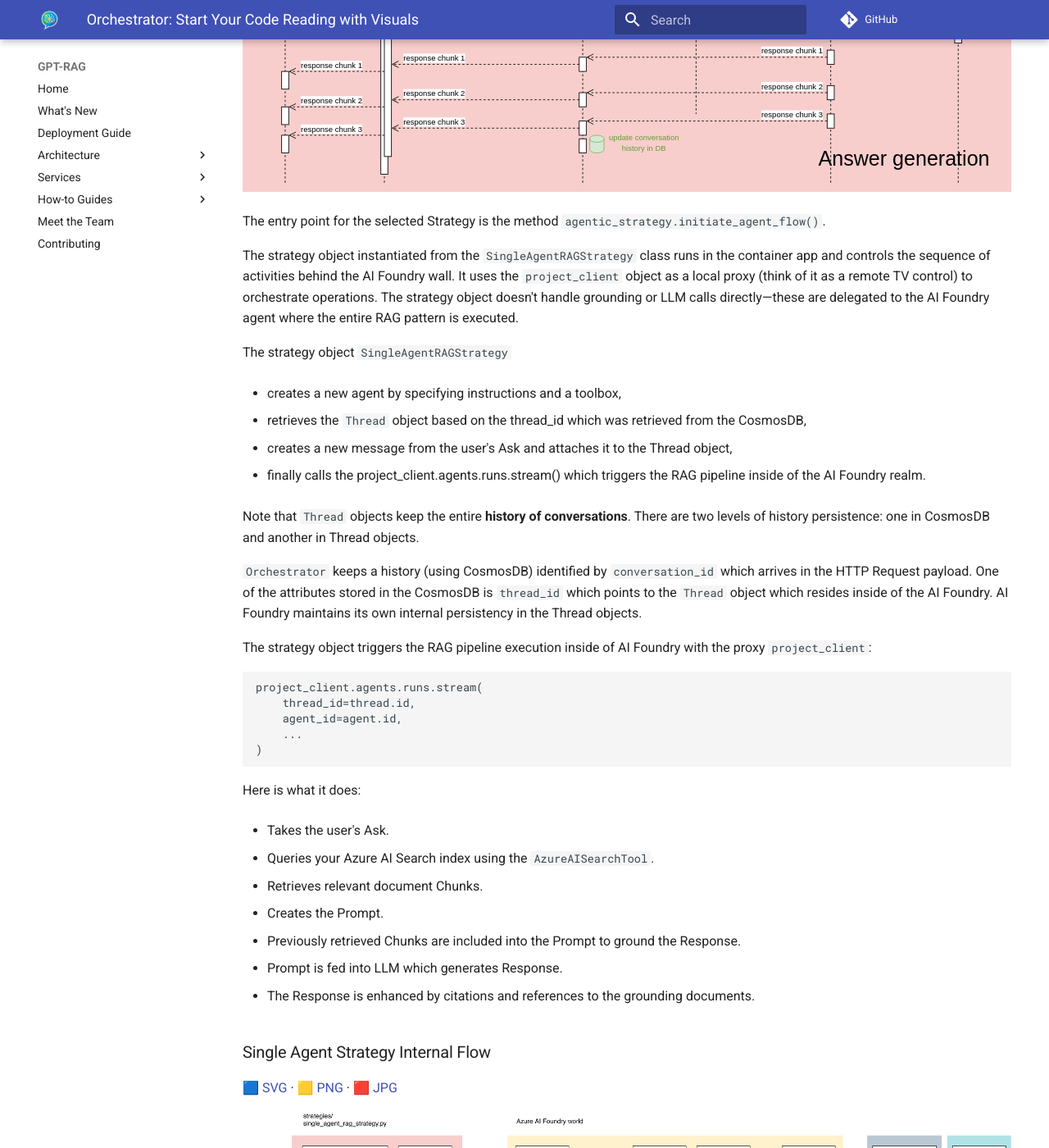
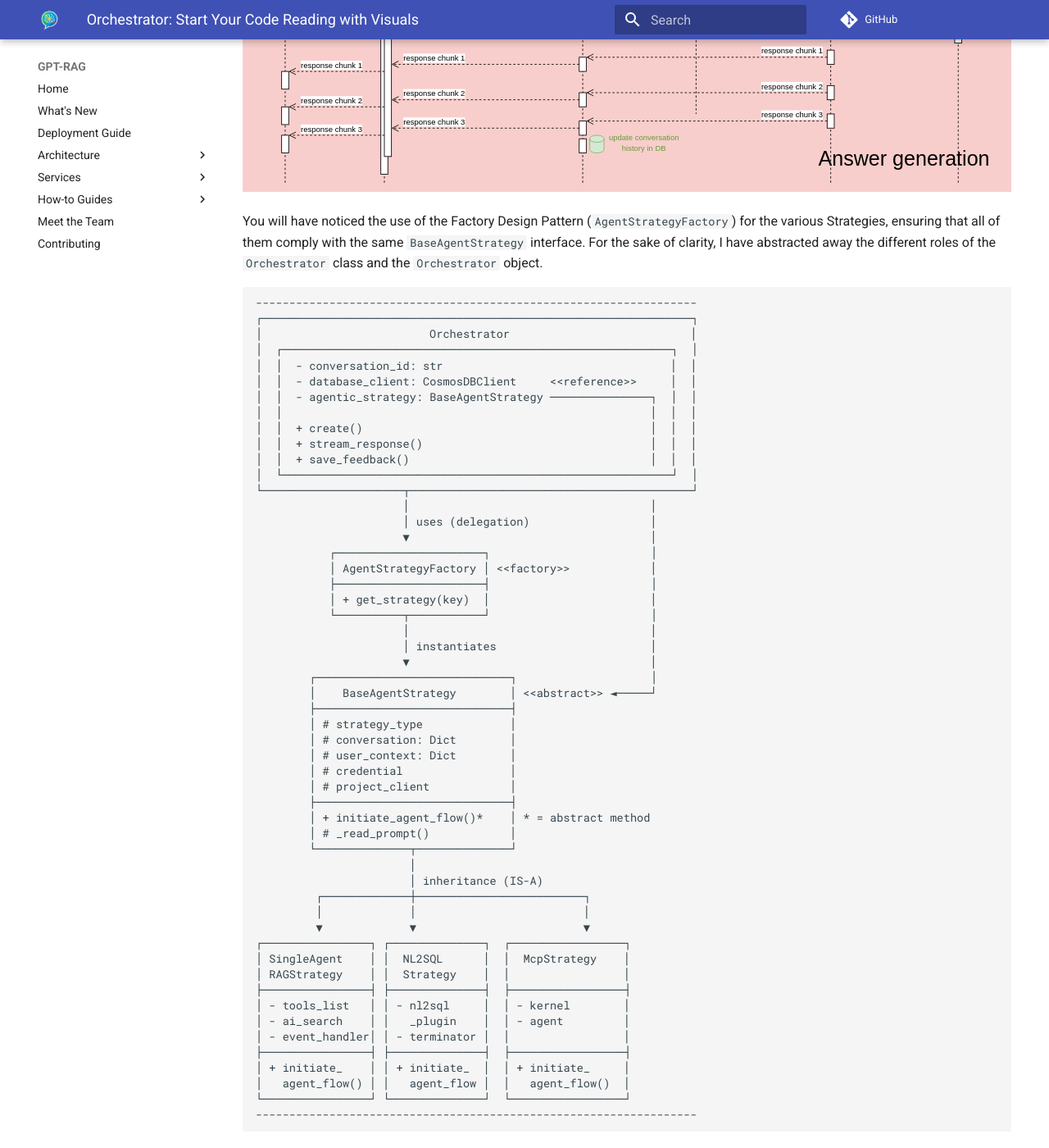
Before and after one commit to Azure/GPT-RAG, an MkDocs documentation site: the page built from docs/orchestrator-visual-guide.md, in a window 1280 px wide and 1400 px high, scrolled down 1891 px. Shown: the whole window at 82% size. Built offline with MkDocs 1.6.1 and Material for MkDocs 9.7.7, drawn with Linux system fonts in a browser that asks for light colours; comment, search, counter and statistics services are not loaded.

Commit message:
Factory Design Pattern diagram added.

````diff
--- a/docs/orchestrator-visual-guide.md
+++ b/docs/orchestrator-visual-guide.md
@@ -55,6 +55,64 @@
 [🟥 JPG](./media/orchestrator_strategy/orchestrator-strategy.jpg)
 
 ![Orchestrator Strategy Setup and Streaming](./media/orchestrator_strategy/orchestrator-strategy.drawio.svg)
+
+You will have noticed the use of the Factory Design Pattern (`AgentStrategyFactory`) for the various Strategies, ensuring that all of them comply with the same `BaseAgentStrategy` interface.
+For the sake of clarity, I have abstracted away the different roles of the `Orchestrator` class and the `Orchestrator` object.
+```
+------------------------------------------------------------------
+┌────────────────────────────────────────────────────────────────┐
+│                         Orchestrator                           │
+│  ┌──────────────────────────────────────────────────────────┐  │
+│  │  - conversation_id: str                                  │  │
+│  │  - database_client: CosmosDBClient     <<reference>>     │  │
+│  │  - agentic_strategy: BaseAgentStrategy ───────────────┐  │  │
+│  │                                                       │  │  │
+│  │  + create()                                           │  │  │
+│  │  + stream_response()                                  │  │  │
+│  │  + save_feedback()                                    │  │  │
+│  └──────────────────────────────────────────────────────────┘  │
+└─────────────────────┬──────────────────────────────────────────┘
+                      │                                    │
+                      │ uses (delegation)                  │
+                      ▼                                    │
+           ┌──────────────────────┐                        │
+           │ AgentStrategyFactory │ <<factory>>            │
+           ├──────────────────────┤                        │
+           │ + get_strategy(key)  │                        │
+           └──────────┬───────────┘                        │
+                      │                                    │
+                      │ instantiates                       │
+                      ▼                                    │
+        ┌─────────────────────────────┐                    │
+        │    BaseAgentStrategy        │ <<abstract>> ◄─────┘
+        ├─────────────────────────────┤
+        │ # strategy_type             │
+        │ # conversation: Dict        │
+        │ # user_context: Dict        │
+        │ # credential                │
+        │ # project_client            │
+        ├─────────────────────────────┤
+        │ + initiate_agent_flow()*    │ * = abstract method
+        │ # _read_prompt()            │
+        └──────────────┬──────────────┘
+                       │
+                       │ inheritance (IS-A)
+         ┌─────────────┼─────────────────────────┐
+         │             │                         │
+         ▼             ▼                         ▼
+┌────────────────┐ ┌──────────────┐  ┌─────────────────┐
+│ SingleAgent    │ │  NL2SQL      │  │  McpStrategy    │
+│ RAGStrategy    │ │  Strategy    │  │                 │
+├────────────────┤ ├──────────────┤  ├─────────────────┤
+│ - tools_list   │ │ - nl2sql     │  │ - kernel        │
+│ - ai_search    │ │   _plugin    │  │ - agent         │
+│ - event_handler│ │ - terminator │  │                 │
+├────────────────┤ ├──────────────┤  ├─────────────────┤
+│ + initiate_    │ │ + initiate_  │  │ + initiate_     │
+│   agent_flow() │ │   agent_flow │  │   agent_flow()  │
+└────────────────┘ └──────────────┘  └─────────────────┘
+------------------------------------------------------------------
+```
 
 The entry point for the selected Strategy is the method `agentic_strategy.initiate_agent_flow()`.
 
````
